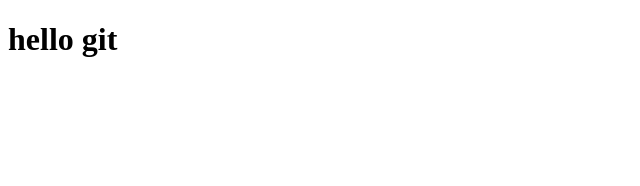
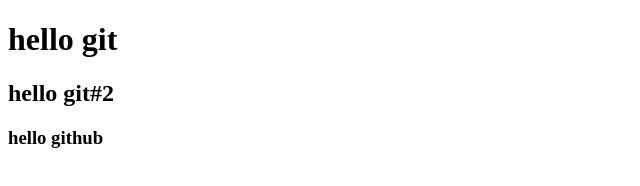
Before and after one commit to VChecherynda/my_projects, a plain HTML site: page index.html in a window 1280 px wide. Shown: the whole page, without its empty margins (0-640 px from the left). Drawn offline with Linux system fonts and the light colour scheme.

Commit message:
h3 was added

```diff
--- a/index.html
+++ b/index.html
@@ -6,5 +6,7 @@
 </head>
 <body>
 	<h1>hello git</h1>
+	<h2>hello git#2</h2>
+	<h3>hello github</h3>
 </body>
 </html>
```
